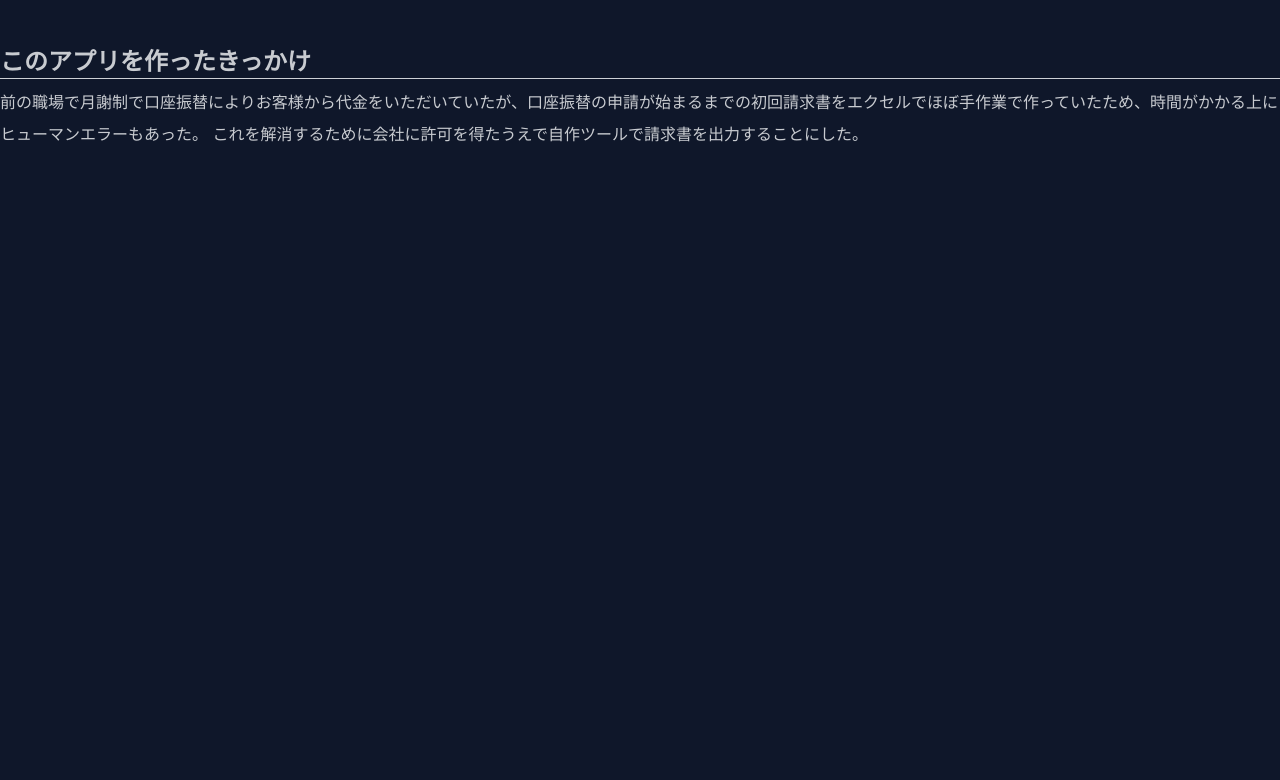
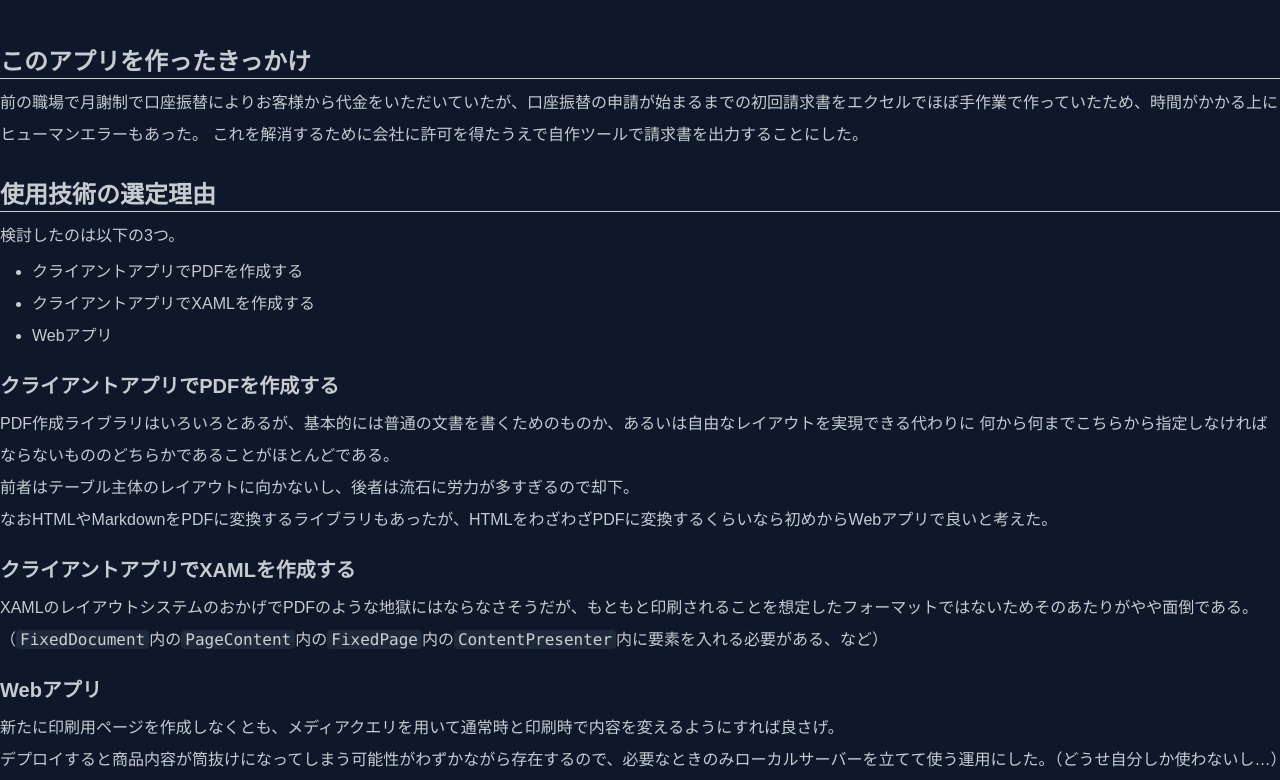
Before and after one commit to matcher9131/portfolio, a Next.js app: page /works/bill in a window 1280 px wide. Shown: the part 1306-2086 px from the top of the page. Before the commit the page ends 1461 px from the top, so only its background shows below. Built offline with nearby package versions, Linux system fonts and the light colour scheme.

Commit message:
Revise page: Bill

```diff
--- a/app/works/bill/page.tsx
+++ b/app/works/bill/page.tsx
@@ -1,6 +1,7 @@
 import { type Metadata } from "next";
 import { pageProperties } from "./properties";
 import { siteTitle } from "@/app/_shared/const";
+import CodeInline from "@/app/_components/code/codeInline";
 
 export const metadata: Metadata = {
     title: `${pageProperties.name} - ${siteTitle}`,
@@ -84,6 +85,36 @@ const Bill = (): JSX.Element => {
                 前の職場で月謝制で口座振替によりお客様から代金をいただいていたが、口座振替の申請が始まるまでの初回請求書をエクセルでほぼ手作業で作っていたため、時間がかかる上にヒューマンエラーもあった。
                 これを解消するために会社に許可を得たうえで自作ツールで請求書を出力することにした。
             </p>
+
+            <h2>使用技術の選定理由</h2>
+            <p>検討したのは以下の3つ。</p>
+            <ul>
+                <li>クライアントアプリでPDFを作成する</li>
+                <li>クライアントアプリでXAMLを作成する</li>
+                <li>Webアプリ</li>
+            </ul>
+            <h3>クライアントアプリでPDFを作成する</h3>
+            <p>
+                PDF作成ライブラリはいろいろとあるが、基本的には普通の文書を書くためのものか、あるいは自由なレイアウトを実現できる代わりに
+                何から何までこちらから指定しなければならないもののどちらかであることがほとんどである。
+                <br />
+                前者はテーブル主体のレイアウトに向かないし、後者は流石に労力が多すぎるので却下。
+                <br />
+                なおHTMLやMarkdownをPDFに変換するライブラリもあったが、HTMLをわざわざPDFに変換するくらいなら初めからWebアプリで良いと考えた。
+            </p>
+            <h3>クライアントアプリでXAMLを作成する</h3>
+            <p>
+                XAMLのレイアウトシステムのおかげでPDFのような地獄にはならなさそうだが、もともと印刷されることを想定したフォーマットではないためそのあたりがやや面倒である。
+                （<CodeInline>FixedDocument</CodeInline>内の<CodeInline>PageContent</CodeInline>内の
+                <CodeInline>FixedPage</CodeInline>内の<CodeInline>ContentPresenter</CodeInline>
+                内に要素を入れる必要がある、など）
+            </p>
+            <h3>Webアプリ</h3>
+            <p>
+                新たに印刷用ページを作成しなくとも、メディアクエリを用いて通常時と印刷時で内容を変えるようにすれば良さげ。
+                <br />
+                デプロイすると商品内容が筒抜けになってしまう可能性がわずかながら存在するので、必要なときのみローカルサーバーを立てて使う運用にした。（どうせ自分しか使わないし…）
+            </p>
         </article>
     );
 };
```
